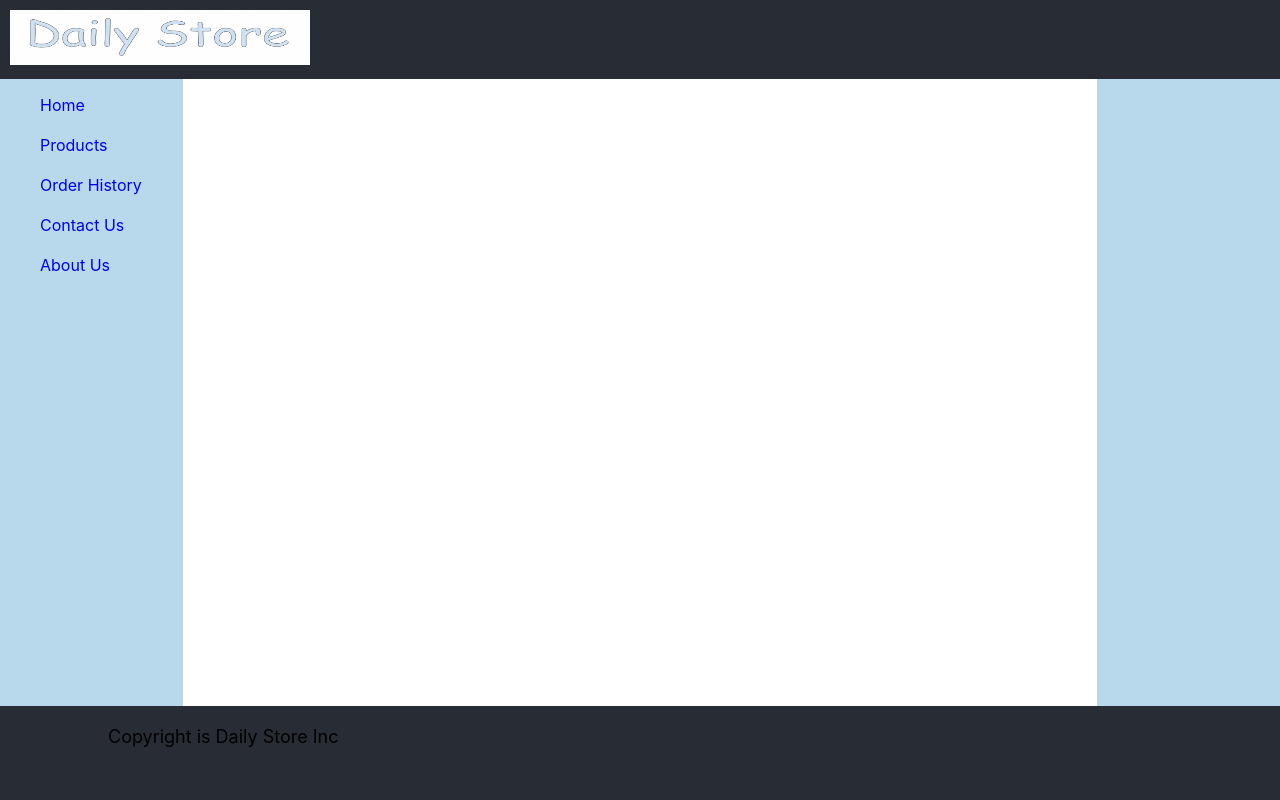
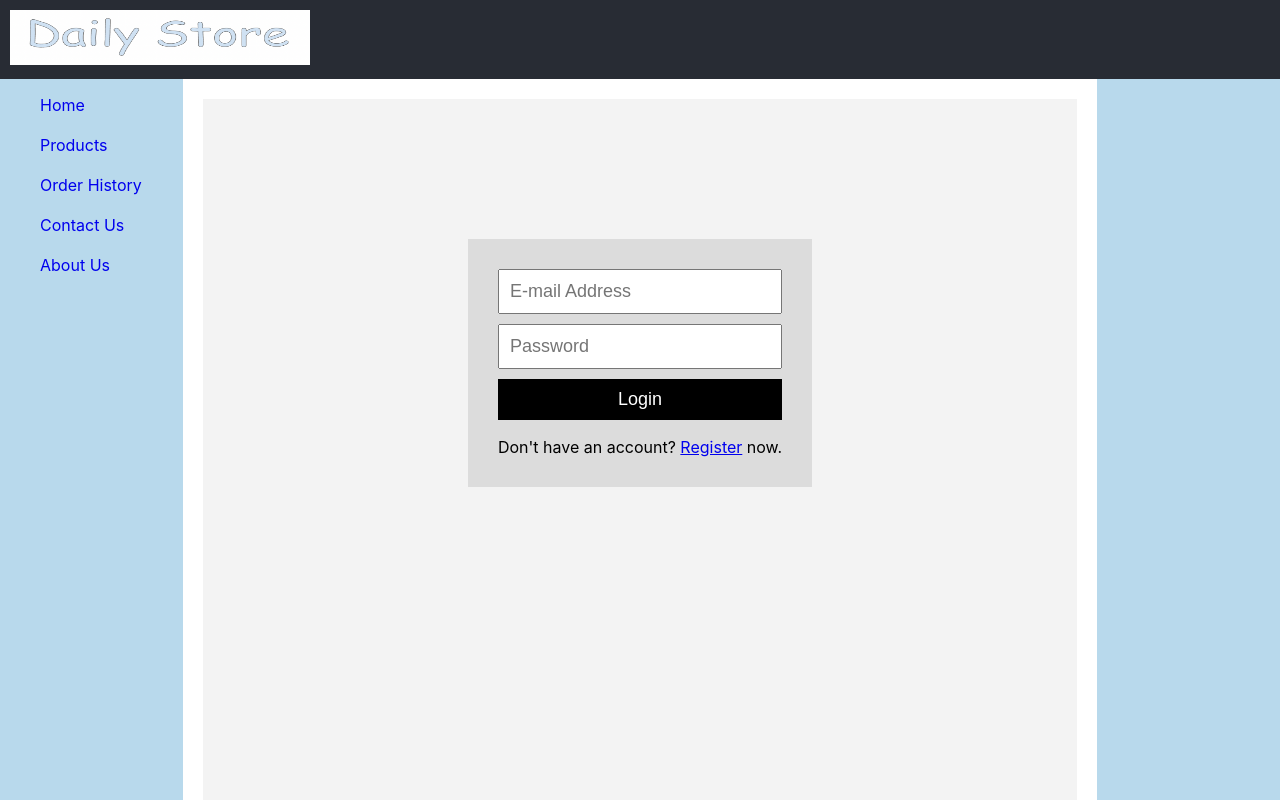
Before and after one commit to ahetesum/daily-store, a React (Create React App) app: page /login in a window 1280 px wide. Shown: the top 800 px of the page. Built offline with nearby package versions, Linux system fonts and the light colour scheme.

Commit message:
registration validation

```diff
--- a/src/App.css
+++ b/src/App.css
@@ -74,3 +74,91 @@ ul {
   align-self: center;
   margin-left: 100px;
 }
+
+
+
+/* Register page */
+
+.register {
+  height: 60vh;
+  display: flex;
+  align-items: center;
+  justify-content: center;
+}
+.register__container {
+  display: flex;
+  flex-direction: column;
+  text-align: center;
+  background-color: #dcdcdc;
+  padding: 30px;
+}
+.register__textBox {
+  padding: 10px;
+  font-size: 18px;
+  margin-bottom: 10px;
+}
+.register__btn {
+  padding: 10px;
+  font-size: 18px;
+  margin-bottom: 10px;
+  border: none;
+  color: white;
+  background-color: black;
+}
+.register__google {
+  background-color: #4285f4;
+}
+.register div {
+  margin-top: 7px;
+}
+
+.valMsg
+{
+  font: bold;
+  font-size: medium;
+  color: red;
+}
+
+
+/* Login Page */
+
+.login {
+  height: 100vh;
+  width: 100vw;
+  display: flex;
+  align-items: center;
+  justify-content: center;
+}
+.login__container {
+  display: flex;
+  flex-direction: column;
+  text-align: center;
+  background-color: #dcdcdc;
+  padding: 30px;
+}
+.login__textBox {
+  padding: 10px;
+  font-size: 18px;
+  margin-bottom: 10px;
+}
+.login__btn {
+  padding: 10px;
+  font-size: 18px;
+  margin-bottom: 10px;
+  border: none;
+  color: white;
+  background-color: black;
+}
+.login__google {
+  background-color: #4285f4;
+}
+.login div {
+  margin-top: 7px;
+}
+
+/* Dashboard Page */
+
+.sliderContainer
+{
+  height: 20vh;
+}
--- a/src/App.js
+++ b/src/App.js
@@ -10,6 +10,7 @@ import { Orders } from './Pages/Orders';
 import { Contact } from './Pages/Contact';
 import { About } from './Pages/About';
 import { Dashboard } from './Pages/Dashboard';
+import { SideMenu } from './Components/Func/SideMenu';
 
 function App() {
   return (
@@ -17,27 +18,8 @@ function App() {
       <DailyStoreHeader />
       <div className='bodyContainer'>
         <BrowserRouter>
-          <div className='menuContainer'>
-            <ul>
-              <li className='menuItem'>
-                <Link to="/">Home</Link>
-              </li>
-              <li className='menuItem'>
-                <Link to="/product-mngr">Products</Link>
-              </li>
-              <li className='menuItem'>
-                <Link to="/order-mngr">Order History</Link>
-              </li>
-              <li className='menuItem'>
-                <Link to="/contact-us">Contact Us</Link>
-              </li>
-              <li className='menuItem'>
-                <Link to="/about-us">About Us</Link>
-              </li>
-            </ul>
-          </div>
+          <SideMenu />
           <div className='mainContainer'>
-
             <Routes>
               <Route path='/' element={<Dashboard />} ></Route>
               <Route path='/register' element={<Regstration />} ></Route>
@@ -45,6 +27,9 @@ function App() {
               <Route path='/order-mngr' element={<Orders />} ></Route>
               <Route path='/contact-us' element={<Contact />} ></Route>
               <Route path='/about-us' element={<About />} ></Route>
+              <Route path='/login' element={<Login />} ></Route>
+              <Route path='/register' element={<Regstration />} ></Route>
+
             </Routes>
           </div>
           <div className='menuContainer'>
--- /dev/null
+++ b/src/Components/Func/SideMenu.js
@@ -0,0 +1,27 @@
+import { Link } from "react-router-dom";
+
+
+
+export const SideMenu=()=>{
+    return (
+        <div className='menuContainer'>
+        <ul>
+          <li className='menuItem'>
+            <Link to="/">Home</Link>
+          </li>
+          <li className='menuItem'>
+            <Link to="/product-mngr">Products</Link>
+          </li>
+          <li className='menuItem'>
+            <Link to="/order-mngr">Order History</Link>
+          </li>
+          <li className='menuItem'>
+            <Link to="/contact-us">Contact Us</Link>
+          </li>
+          <li className='menuItem'>
+            <Link to="/about-us">About Us</Link>
+          </li>
+        </ul>
+      </div>
+    );
+}
--- a/src/Pages/Login.js
+++ b/src/Pages/Login.js
@@ -1,12 +1,38 @@
 import { Link } from "react-router-dom"
+import { DailyStorePage } from "../Components/UI/DailyStorePage"
 
 
 
 export const Login = () => {
     return (
-        <>
-            <h1>Login</h1>
-            <Link to='/register' >Register</Link>
-        </>
+        <DailyStorePage>
+             <div className="register">
+                <div className="login__container">
+                    <input
+                        type="text"
+                        className="login__textBox"
+                        // value={email}
+                        // onChange={(e) => setEmail(e.target.value)}
+                        placeholder="E-mail Address"
+                    />
+                    <input
+                        type="password"
+                        className="login__textBox"
+                        // value={password}
+                        // onChange={(e) => setPassword(e.target.value)}
+                        placeholder="Password"
+                    />
+                    <button
+                        className="login__btn"
+                        // onClick={() =>completeLogin()}
+                    >
+                        Login
+                    </button>
+                    <div>
+                        Don't have an account? <Link to="/register">Register</Link> now.
+                    </div>
+                </div>
+            </div>
+        </DailyStorePage>
     )
 }
--- a/src/Pages/Regtration.js
+++ b/src/Pages/Regtration.js
@@ -1,45 +1,94 @@
+import { useState } from "react"
 import { Link } from "react-router-dom"
+import { DailyStorePage } from "../Components/UI/DailyStorePage"
 
 
 export const Regstration = () => {
-    return (
-        <>
-            <h1>Register</h1>
-            <Link to='/' >Login</Link>
-        </>
 
+    const [name,setName]= useState('');
+    const [email,setEmail]= useState('');
+    const [password,setPassword]= useState('');
 
-    )
-}
+    const [isValid,setIsValid]= useState(true);
+    const [validationMessage,setValidationMessage]= useState('Heloooo');
 
 
 
+    const completeRegistration=()=>{
+
+       if(isFormValid())
+            console.log("Regtration API")
+    }
+
+    const isFormValid=()=>{
+        if(name.length<3)
+        {
+            setIsValid(false)
+            setValidationMessage("Name is too Short")
+            return false;
+
+        }
+        else if(!email.includes('@') || !email.includes('.'))
+        {
+            setIsValid(false)
+            setValidationMessage("Email is Not Valid")
+            return false;
+
+        }
+        else if(password.length<8)
+        {
+            setIsValid(false)
+            setValidationMessage("Password must have 8 Charecter")
+            return false;
+
+        }
+        else{
+            setIsValid(true)
+            setValidationMessage("")
+            return true;
+        }
 
 
+    }
 
-
-// <div className="register">
-// <div className="register__container">
-//     <input
-//         type="text"
-//         className="register__textBox"
-//         placeholder="Full Name"
-//     />
-//     <input
-//         type="text"
-//         className="register__textBox"
-//         placeholder="E-mail Address"
-//     />
-//     <input
-//         type="password"
-//         className="register__textBox"
-//         placeholder="Password"
-//     />
-//     <button className="register__btn" onClick={() => { }}>
-//         Register
-//     </button>
-//     <div>
-//         Already have an account? <Link to="/">Login</Link> now.
-//     </div>
-// </div>
-// </div>
+    return (
+        <DailyStorePage>
+        <div className="register">
+            <div className="register__container">
+                <input
+                    type="text"
+                    className="register__textBox"
+                    placeholder="Full Name"
+                    value={name}
+                    onChange={(e)=>setName(e.target.value)}
+                />
+                <input
+                    type="text"
+                    className="register__textBox"
+                    placeholder="E-mail Address"
+                    value={email}
+                    onChange={(e)=>setEmail(e.target.value)}
+                />
+                <input
+                    type="password"
+                    className="register__textBox"
+                    placeholder="Password"
+                    value={password}
+                    onChange={(e)=>setPassword(e.target.value)}
+                />
+                <button className="register__btn"
+                    onClick={()=>completeRegistration()}
+                >
+                    Register
+                </button>
+                <div>
+                    Already have an account? <Link to="/login">Login</Link> now.
+                </div>
+               {
+                  (!isValid) ? <p className="valMsg">{validationMessage} </p>:null
+               }
+            </div>
+        </div>
+    </DailyStorePage>
+    )
+}
```
Also changed, not shown: src/Components/Func/DailyStoreSlider.js (+3 -4 lines).
